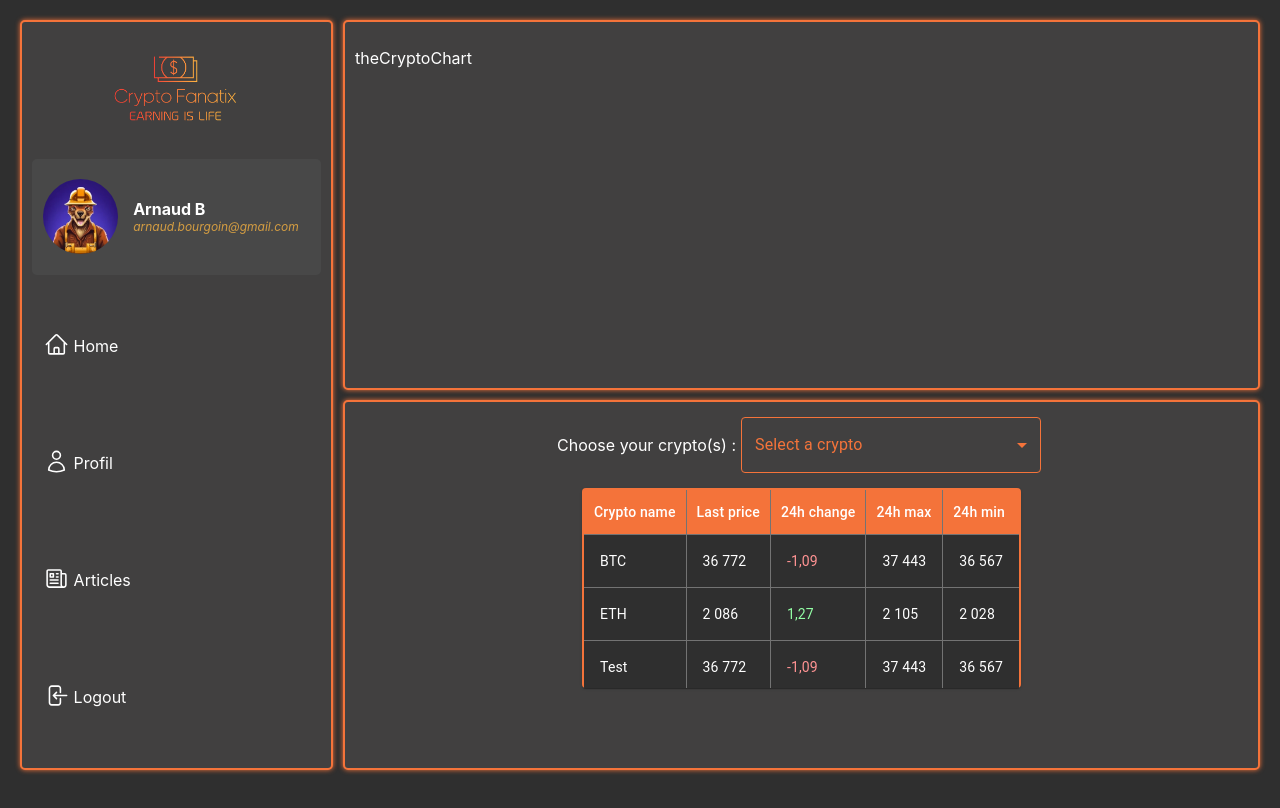
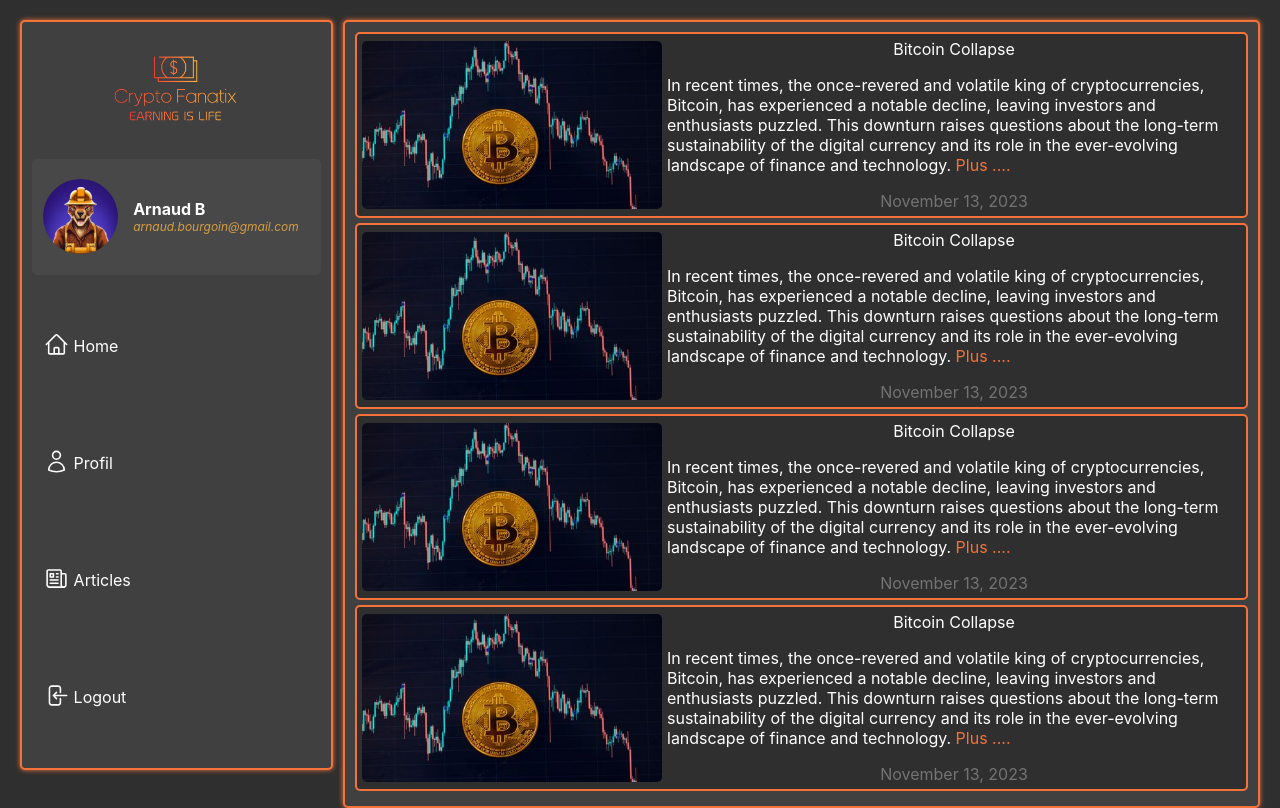
Before and after one commit to StarCobra/T-700-WEB-NCY_1, a React (Create React App) app in the folder apps/front/: page / in a window 1280 px wide. Built offline with nearby package versions, Linux system fonts and the light colour scheme.

Commit message:
[FEAT] Articles samples display

```diff
--- a/apps/front/src/App.tsx
+++ b/apps/front/src/App.tsx
@@ -1,18 +1,17 @@
 import React from 'react';
 import SideBar from './components/SideBar/SideBar';
-import CryptoChart from './components/CryptoChart/CryptoChart';
-import CryptoArrayDisplay from './components/CryptoArray/CryptoArrayDisplay';
+import MultipleArticlesDisplay from './components/Articles/MultipleArticlesDisplay';
 function App() {
   return (
     <div className="layoutContainer">
       <SideBar />
       <div className="displayContainer">
         <div className="dataContainer">
-          <CryptoChart />
+          <MultipleArticlesDisplay />
         </div>
-        <div className="dataContainer">
+        {/* <div className="dataContainer">
           <CryptoArrayDisplay />
-        </div>
+        </div> */}
       </div>
     </div>
 
--- /dev/null
+++ b/apps/front/src/components/Articles/ArticleDate.tsx
@@ -0,0 +1,10 @@
+import * as React from 'react';
+import '../../style/article.scss'
+
+export default function ArticleDate() {
+  return (
+    <div className="articleDateSample">
+        November 13, 2023
+    </div>
+  )
+}
--- /dev/null
+++ b/apps/front/src/components/Articles/ArticleSampleContent.tsx
@@ -0,0 +1,11 @@
+import * as React from 'react';
+import '../../style/article.scss'
+
+export default function ArticleSampleContent() {
+  return (
+
+    <div className="articleSampleContent">
+        <p>In recent times, the once-revered and volatile king of cryptocurrencies, Bitcoin, has experienced a notable decline, leaving investors and enthusiasts puzzled. This downturn raises questions about the long-term sustainability of the digital currency and its role in the ever-evolving landscape of finance and technology. <a>Plus ....</a></p>
+    </div>
+  )
+}
--- /dev/null
+++ b/apps/front/src/components/Articles/ArticleThumbnail.tsx
@@ -0,0 +1,11 @@
+import * as React from 'react';
+import '../../style/article.scss'
+import articleExample  from "../../assets/articles/articleExample.jpg"
+
+export default function articleThumbnail() {
+  return (
+    <div className="articleThumbnail">
+        <img src={ articleExample }></img>
+    </div>
+  )
+}
--- /dev/null
+++ b/apps/front/src/components/Articles/ArticleTitleSample.tsx
@@ -0,0 +1,10 @@
+import * as React from 'react';
+import '../../style/article.scss'
+
+export default function ArticleTitleSample() {
+  return (
+    <div className="articleTitle">
+        Bitcoin Collapse
+    </div>
+  )
+}
--- /dev/null
+++ b/apps/front/src/components/Articles/MultipleArticlesDisplay.tsx
@@ -0,0 +1,22 @@
+import * as React from 'react';
+import '../../style/article.scss'
+import OneArticleSample from './OneArticleSample';
+
+export default function MultipleArticlesDisplay() {
+  return (
+    <div>
+        <div className="articleSampleContainer">
+            <OneArticleSample />
+        </div>
+        <div className="articleSampleContainer">
+            <OneArticleSample />
+        </div>
+        <div className="articleSampleContainer">
+            <OneArticleSample />
+        </div>
+        <div className="articleSampleContainer">
+            <OneArticleSample />
+        </div>
+    </div>
+  )
+}
--- /dev/null
+++ b/apps/front/src/components/Articles/OneArticleSample.tsx
@@ -0,0 +1,19 @@
+import * as React from 'react';
+import '../../style/article.scss'
+import ArticleThumbnail from './ArticleThumbnail';
+import ArticleTitleSample from './ArticleTitleSample';
+import ArticleSampleContent from './ArticleSampleContent';
+import ArticleDate from './ArticleDate';
+
+export default function OneArticleSample() {
+  return (
+    <div className="articleSample">
+            <ArticleThumbnail />
+            <div className="articleSampleContent">
+                <ArticleTitleSample />
+                <ArticleSampleContent />
+                <ArticleDate />
+            </div>
+        </div>
+  )
+}
--- /dev/null
+++ b/apps/front/src/style/article.scss
@@ -0,0 +1,54 @@
+@import 'Config/config';
+
+.articleSampleContainer{
+    display:flex;
+    padding:5px;
+    border:solid $borderColor 2px;
+    background-color: $bg-color;
+    border-radius: 5px;
+    margin-bottom: 5px;;
+    .articleSample{
+        display: flex;
+        flex-grow: 1;
+
+        .articleThumbnail{
+            display:flex;
+            justify-content: center;
+            align-items: center;
+            max-width: 300px;
+            flex-grow: 2;
+            margin-right: 5px;
+            img{
+            max-width: 300px;
+            border-radius: 5px;
+            }
+        }
+        .articleSampleContent{
+            display: flex;
+            flex-direction: column;
+            justify-content: center;
+            align-items: center;
+            .articleTitle{
+                flex-grow: 10;
+                display: flex;
+                justify-content: center;
+                align-items: center;
+                font-size: 20 !important;
+            }
+            .articleSampleContent{
+                text-justify: auto;
+                a{
+                    color: $borderColor;
+                    &:hover{
+                        text-decoration: underline;
+                        cursor: pointer;
+                    }
+                }
+            }
+            .articleDateSample{
+                color:$bg-color-light;
+            }
+
+        }
+    }
+}
```
Also changed, not shown: apps/front/src/assets/articles/articleExample.jpg (added).
